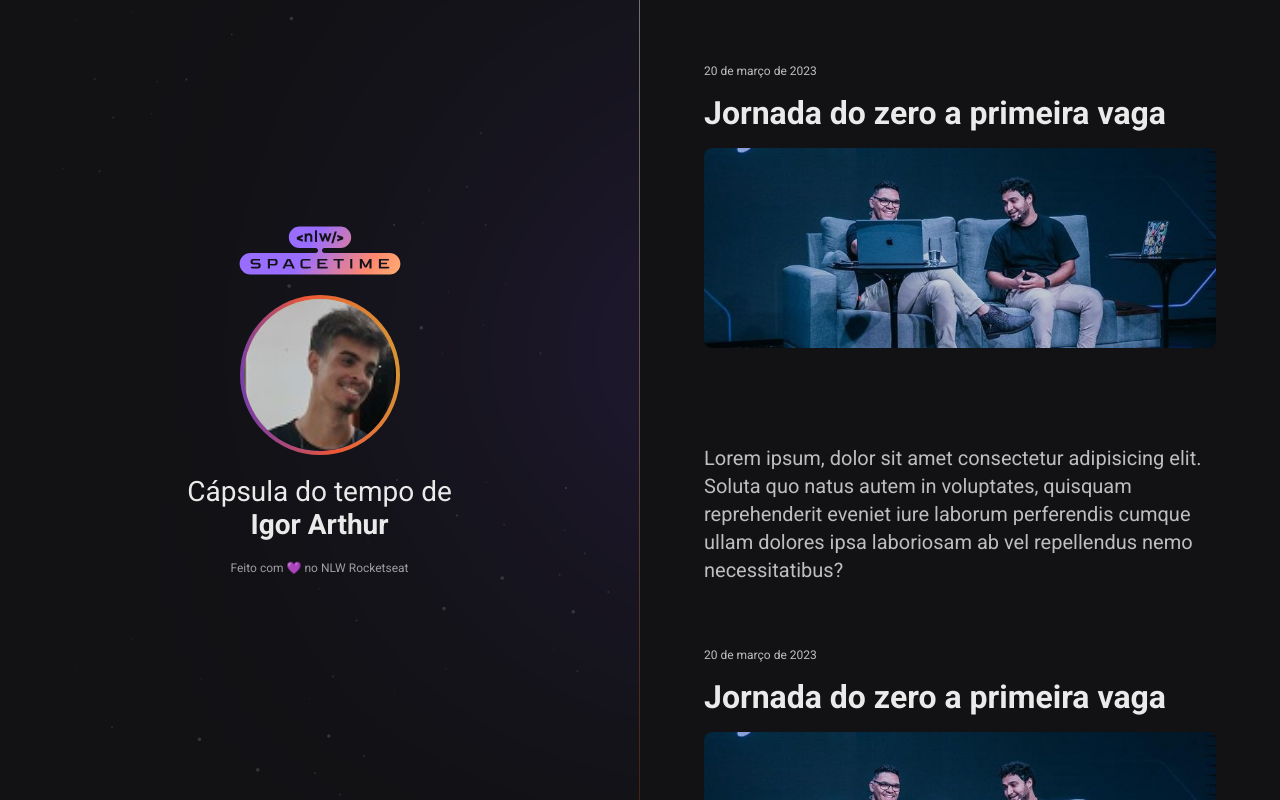
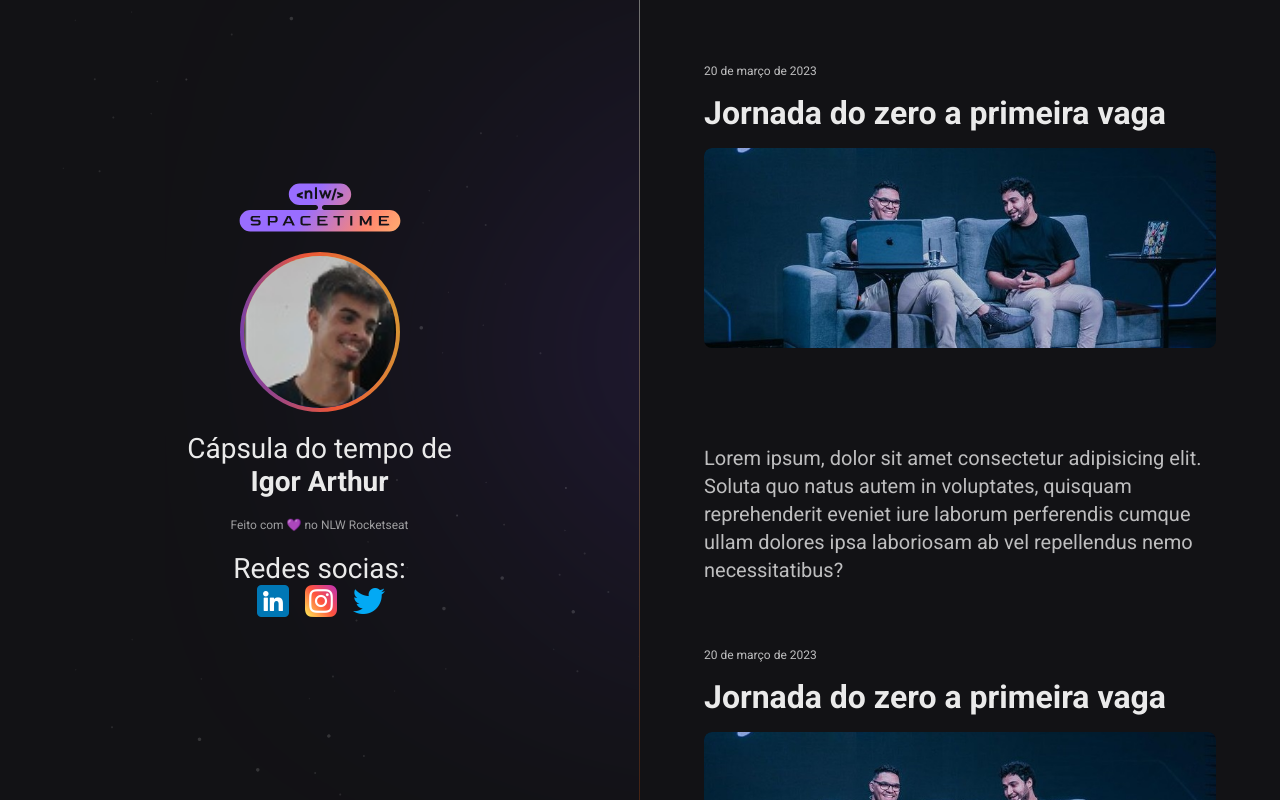
Before and after one commit to iguuh/nlw-spacetime, a plain HTML site: page index.html in a window 1280 px wide. Drawn offline with Linux system fonts and the light colour scheme.

Commit message:
social media icons

```diff
--- a/index.html
+++ b/index.html
@@ -28,6 +28,15 @@
         <strong>Igor Arthur</strong>
       </p>
       <span>Feito com 💜 no NLW Rocketseat</span>
+
+      <div class="socialMedia">
+        <p>Redes socias:</p>
+        <div class="socialMediaIcons">
+          <img src="./assets/linkedin.png" alt="Icone do linkedin" />
+          <img src="./assets/instagram.png" alt="Icone do instagram" />
+          <img src="./assets/twitter.png" alt="Icone do twitter" />
+        </div>
+      </div>
     </aside>
 
     <nav>
--- a/style.css
+++ b/style.css
@@ -118,7 +118,7 @@ aside * {
   animation: entering 1s ease-in-out;
 }
 
-aside img:nth-child(2) {
+aside .profilePic {
   width: 160px;
   height: 160px;
   border-radius: 50%;
@@ -144,6 +144,24 @@ aside span {
   color: #9e9ea0;
 }
 
+
+
+.socialMedia {
+
+  display: block;
+  flex-direction: column;
+
+}
+
+.socialMediaIcons {
+  display: flex;
+  width: 1rem;
+  height: 2rem;
+  gap: 1rem ;
+  padding-left: 1.5rem;
+
+}
+
 @media (max-width: 768px) {
   :rot {
     font-size: 14px;
```
Also changed, not shown: assets/instagram.png (added), assets/linkedin.png (added), assets/twitter.png (added).
